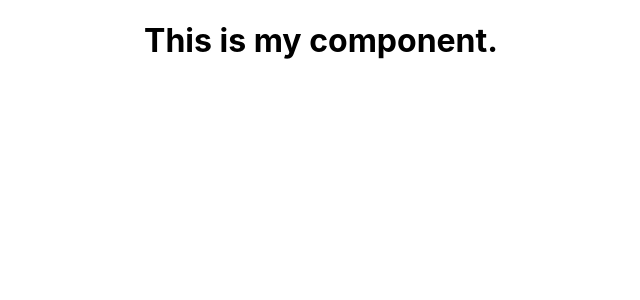
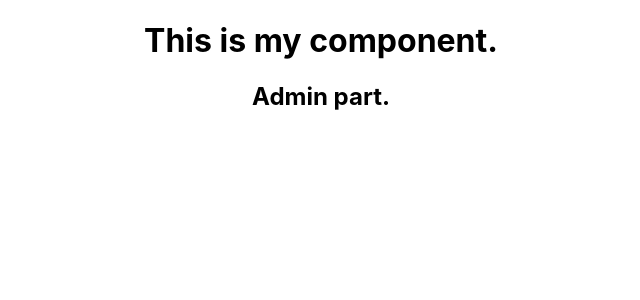
Before and after one commit to MiulesiKulasekara/Ecommerce-App, a React (Create React App) app in the folder frontend/: page / in a window 1280 px wide. Shown: the top 300 px of the page, without its empty margins (319-959 px from the left). Built offline with nearby package versions, Linux system fonts and the light colour scheme.

Commit message:
New commit

```diff
--- a/frontend/src/Components/Miulesi.js
+++ b/frontend/src/Components/Miulesi.js
@@ -2,6 +2,7 @@ function Miulesi() {
   return (
     <>
       <h1>This is my component.</h1>
+      <h2>Admin part.</h2>
     </>
   );
 }
```
